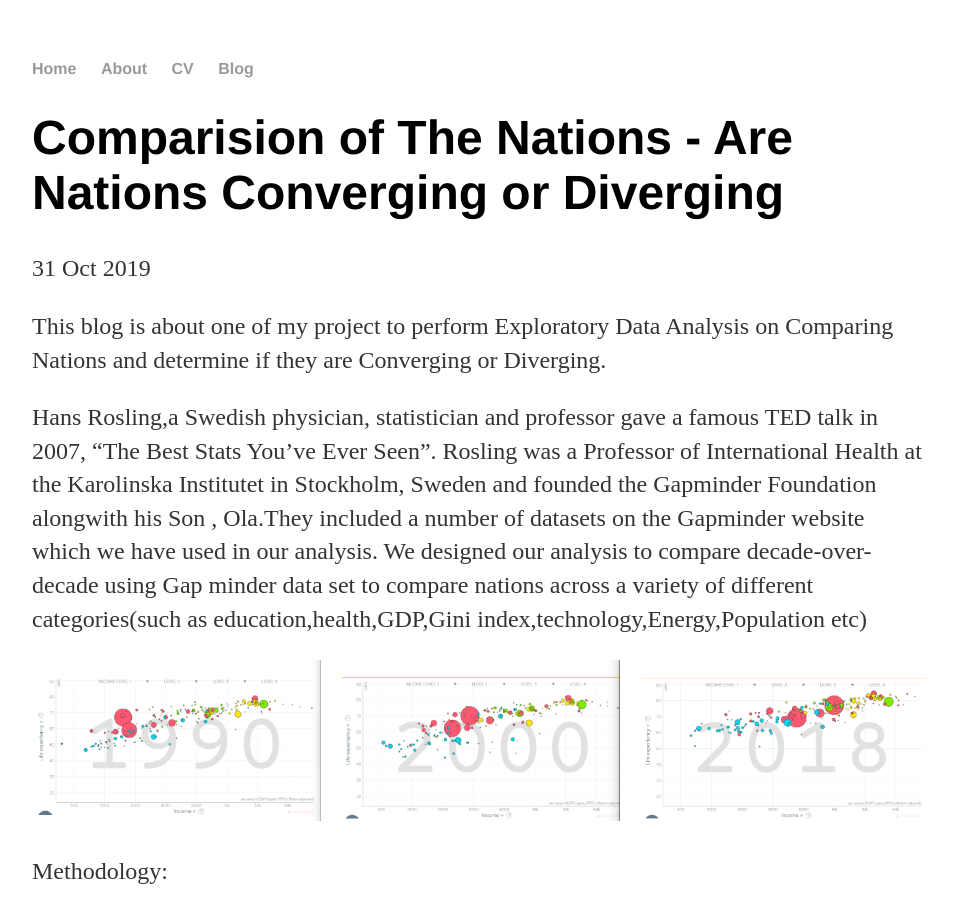
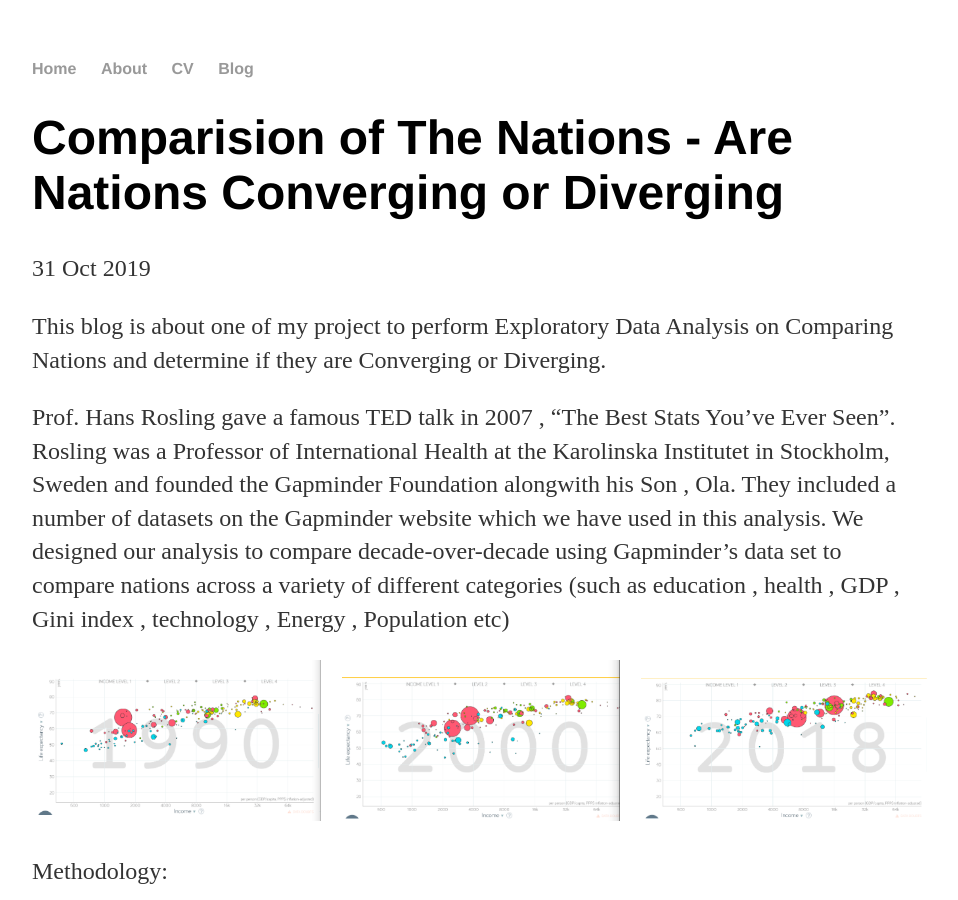
Before and after one commit to mmuktasingh/mmuktasingh.github.io, a Jekyll site: the page built from _posts/2019-10-31-Nation-comparison.md, in a window 1280 px wide and 900 px high. Shown: the whole window, without its empty margins (160-1118 px from the left). Built offline with Jekyll 4.4.1, drawn with Linux system fonts in a browser that asks for light colours.

Commit message:
Update 2019-10-31-Nation-comparison.md

```diff
--- a/_posts/2019-10-31-Nation-comparison.md
+++ b/_posts/2019-10-31-Nation-comparison.md
@@ -6,8 +6,8 @@ date: 2019-10-31
 
 This blog is about one of my project to perform Exploratory Data Analysis on Comparing Nations and determine if they are Converging or Diverging.
 
-Hans Rosling,a Swedish physician, statistician and professor gave a famous TED talk in 2007, “The Best Stats You’ve Ever Seen”. Rosling was a Professor of International Health at the Karolinska Institutet in Stockholm, Sweden and founded the Gapminder Foundation alongwith his Son , Ola.They included a number of datasets on the Gapminder website which we have used in our analysis.
-We designed our analysis to compare decade-over-decade using Gap minder data set to compare nations across a variety of different categories(such as education,health,GDP,Gini index,technology,Energy,Population etc)
+Prof. Hans Rosling gave a famous TED talk in 2007 , “The Best Stats You’ve Ever Seen”. Rosling was a Professor of International Health at the Karolinska Institutet in Stockholm, Sweden and founded the Gapminder Foundation alongwith his Son , Ola. They included a number of datasets on the Gapminder website which we have used in this analysis.
+We designed our analysis to compare decade-over-decade using Gapminder's data set to compare nations across a variety of different categories (such as education , health , GDP , Gini index , technology , Energy , Population etc)
 
 ![test image size](https://github.com/mmuktasingh/mmuktasingh.github.io/blob/master/images/Gapminder_bubbles.PNG?raw=true){:height="50%" width="100%"}
 
@@ -31,8 +31,7 @@ Results:
 - Japan and France by 2010's belong to the same cluster.
 - France has had a very consistent economy the last 30+ years.
 - Vietnam and South Africa remain in different clusters as of 2010s
-
-- ![test image size](https://github.com/mmuktasingh/mmuktasingh.github.io/blob/master/images/Economy_cluster.PNG?raw=true)
+- ![test image size](https://github.com/mmuktasingh/mmuktasingh.github.io/blob/master/images/Economy_cluster.PNG?raw=true){:height="20%" width="35%"}
 
 
 2. Change in Population over three decades
@@ -41,7 +40,6 @@ Results:
 - Whereas Japan remained consistent in population growth over the decades.
 - US has shown significant growth of 21.85% over the last 10years.
 - Rest all countries have been consistently growing together over the time
-
 - ![test image size](https://github.com/mmuktasingh/mmuktasingh.github.io/blob/master/images/Pop.PNG?raw=true)
 
 
@@ -49,7 +47,6 @@ Results:
 - We can see from the map above that most countries share similar distance values relative to each other.
 - This means countries are converging.
 - A couple of outliers exist such as USA, China India and Russian to some extent.
-
 - ![test image size](https://github.com/mmuktasingh/mmuktasingh.github.io/blob/master/images/Economy2.PNG?raw=true)
 
 
@@ -57,7 +54,6 @@ Results:
 - As shown from the three plots we can see clusters or dots are coming closer together.
 - These dots represents countries.
 - Similar trends are observed in energy and economic categories
-
 - ![test image size](https://github.com/mmuktasingh/mmuktasingh.github.io/blob/master/images/Distance%20between%20countries%20converging%20with%20time.PNG?raw=true)
 
 
```
